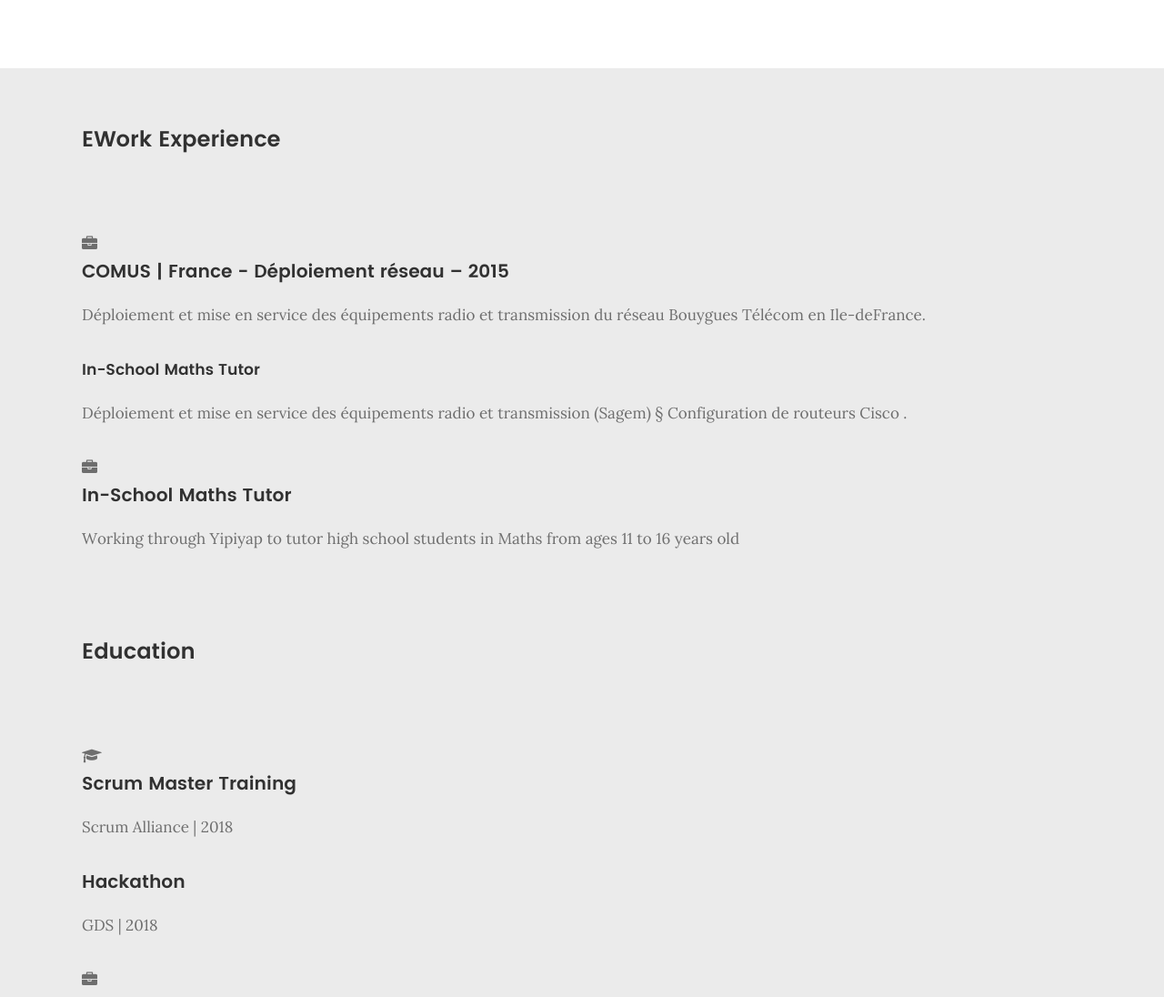
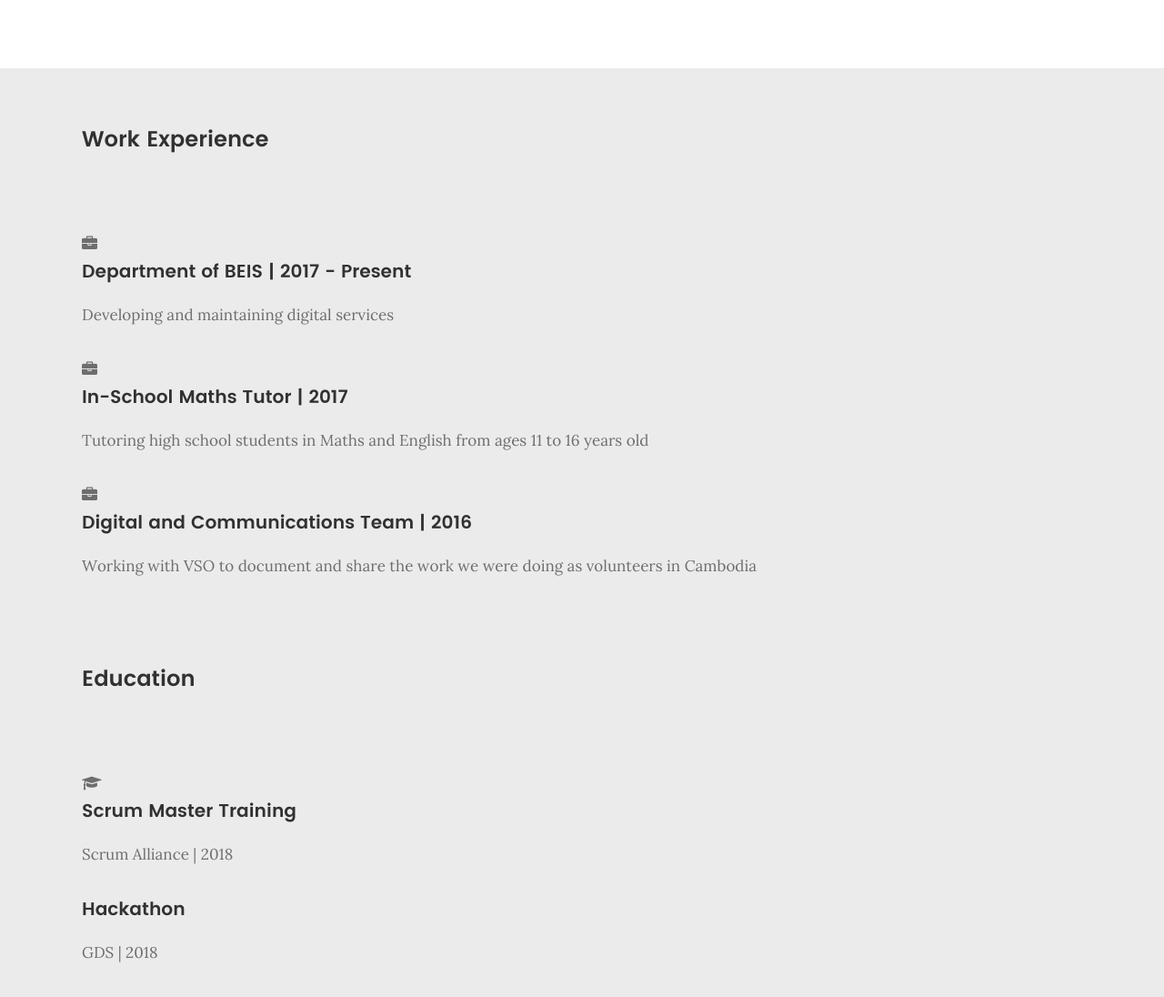
Before and after one commit to samlionheart/samlionheart.github.io, a plain HTML site: page index.html in a window 1280 px wide. Shown: the part 2020-3116 px from the top of the page at 91% size. Drawn offline with Linux system fonts and the light colour scheme; files whose address does not match are found by name.

Commit message:
updated content errors

```diff
--- a/index.html
+++ b/index.html
@@ -202,7 +202,7 @@
 
    		<div class="col-twelve resume-header">
 
-   			<h2>EWork Experience</h2>
+   			<h2>Work Experience</h2>
 
    		</div> <!-- /resume-header -->
 
@@ -217,20 +217,12 @@
 	   				</div>
 
 	   				<div class="timeline-header">
-	   					<h3>COMUS | France - Déploiement réseau – 2015</h3>
-	   					<p>Déploiement et mise en service des équipements radio et
-transmission du réseau Bouygues Télécom en Ile-deFrance.
+	   					<h3>Department of BEIS | 2017 - Present</h3>
+	   					<p>Developing and maintaining digital services
 </p>
 	   				</div>
 
-	   				<div class="timeline-content">
-	   					<h4>In-School Maths Tutor</h4>
-	   					<p>Déploiement et mise en service des équipements radio et
-transmission (Sagem)
-§ Configuration de routeurs Cisco .</p>
-	   				</div>
-
-	   			</div> <!-- /timeline-block -->
+				   </div> <!-- /timeline-block -->
 
 	   			<div class="timeline-block">
 
@@ -239,13 +231,26 @@ transmission (Sagem)
 	   				</div>
 
 	   				<div class="timeline-header">
-	   					<h3>In-School Maths Tutor</h3>
-	   					<p>Working through Yipiyap to tutor high school students in Maths from ages 11 to 16 years old</p>
+	   					<h3>In-School Maths Tutor | 2017</h3>
+	   					<p>Tutoring high school students in Maths and English from ages 11 to 16 years old</p>
 	   				</div>
 
 
 
-	   			</div> <!-- /timeline-block -->
+				</div> <!-- /timeline-block -->
+
+				<div class="timeline-block">
+
+					<div class="timeline-ico">
+					 	<i class="fa fa-briefcase"></i>
+					</div>
+
+					<div class="timeline-header">
+						<h3>Digital and Communications Team | 2016</h3>
+						<p>Working with VSO to document and share the work we were doing as volunteers in Cambodia</p>
+					</div>
+
+				</div> <!-- /timeline-block -->
 
 
    			</div> <!-- /timeline-wrap -->
@@ -286,10 +291,6 @@ transmission (Sagem)
 
 	   			<div class="timeline-block">
 
-	   				<div class="timeline-ico">
-	   					<i class="fa fa-briefcase"></i>
-	   				</div>
-
 	   				<div class="timeline-header">
 	   					<h3>User Centred Content &amp; Service Design</h3>
 	   					<p>GDS | 2018</p>
@@ -304,7 +305,7 @@ transmission (Sagem)
 	   			<div class="timeline-block">
 
 	   				<div class="timeline-ico">
-	   					<i class="fa fa-briefcase"></i>
+	   					<i class="fa fa-graduation-cap"></i>
 	   				</div>
 
 	   				<div class="timeline-header">
@@ -380,13 +381,8 @@ transmission (Sagem)
 						<strong>English</strong>
 					</li>
 				   <li>
-				   	<div class="progress percent70"><span>70%</span></div>
+				   	<div class="progress percent70"><span>60%</span></div>
 				   	<strong>Spanish</strong>
-				   </li>
-
-				   <li>
-				   	<div class="progress percent30"><span>30%</span></div>
-				   	<strong>Mandarin</strong>
 				   </li>
 				   </ul>
 
```
